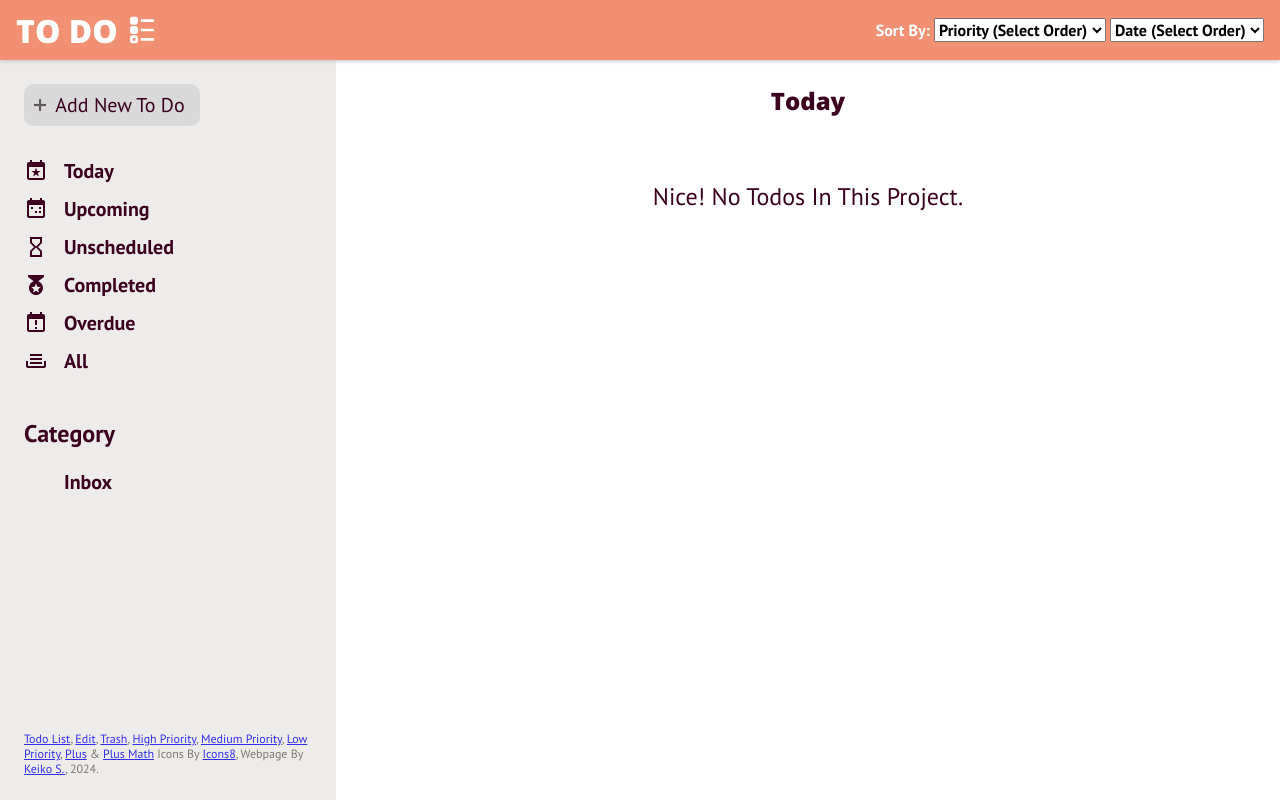
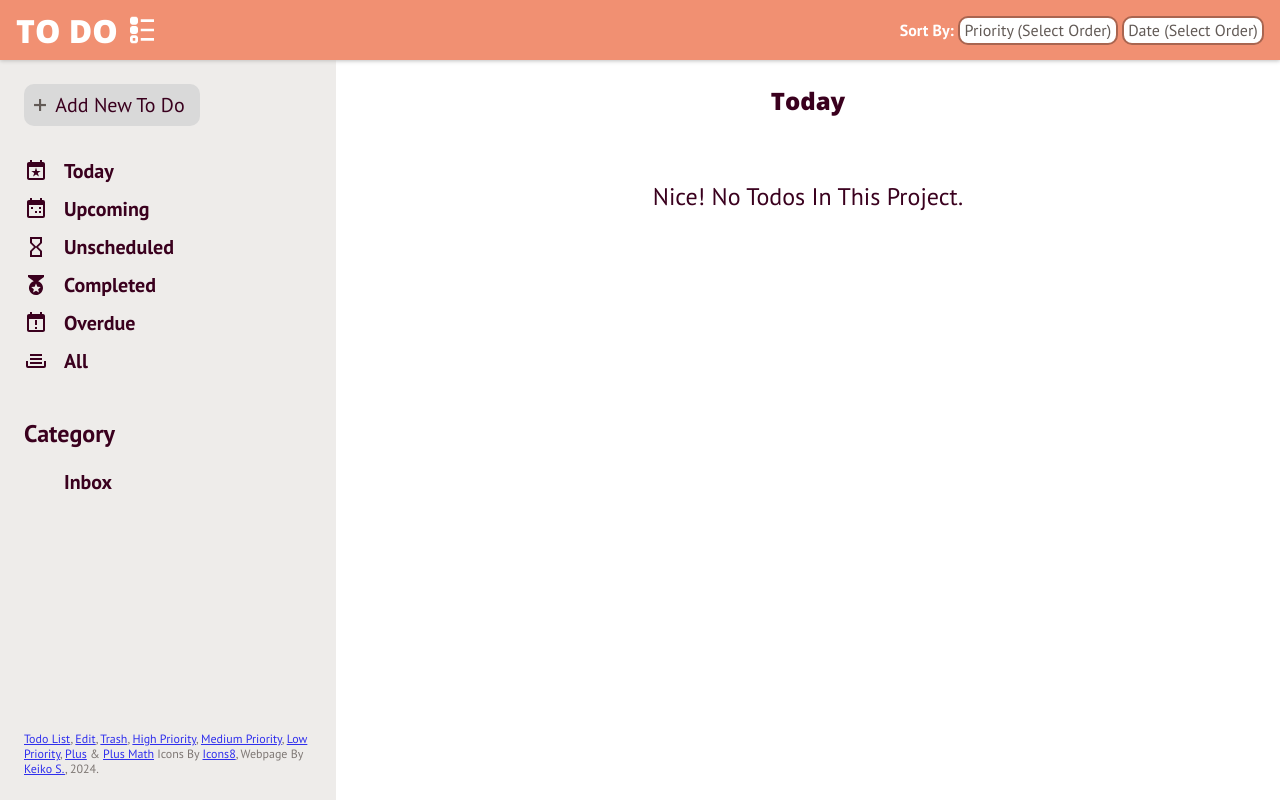
Before and after one commit to kbelltree/odin-todo-list, a website built with webpack: page src/index.html in a window 1280 px wide. Built offline with nearby package versions, Linux system fonts and the light colour scheme; files whose address does not match are found by name.

Commit message:
Apply style to select options

```diff
--- a/src/style.css
+++ b/src/style.css
@@ -167,18 +167,23 @@ input {
   background-repeat: no-repeat;
 }
 
-#sorter button {
-  margin-left: 0.5rem;
-  padding: 0.5rem 1rem;
+#sorter select {
+  -webkit-appearance: none;
+  appearance: none;
+  background-color: #fff;
+  border: 2px solid var(--header-button-base);
+  padding: 0.25rem;
   border-radius: 10px;
-  background-color: var(--header-button-base);
-  color: white;
+  font-family: 'PT Sans';
+  font-weight: 400;
+  font-size: 1rem;
+  text-align: center;
+  color: var(--form-base-color);
+  cursor: pointer;
 }
 
-#sorter button:active {
-  background-color: var(--header-button-hover-active);
-  color: white;
-  transform: scale(0.95);
+#sorter select:focus {
+  outline: 3px solid var(--header-button-hover-active);
 }
 
 #content {
@@ -558,7 +563,6 @@ button#add-category:active {
   color: white;
 }
 
-
 /* Utility Styling */
 
 .button-image {
```
